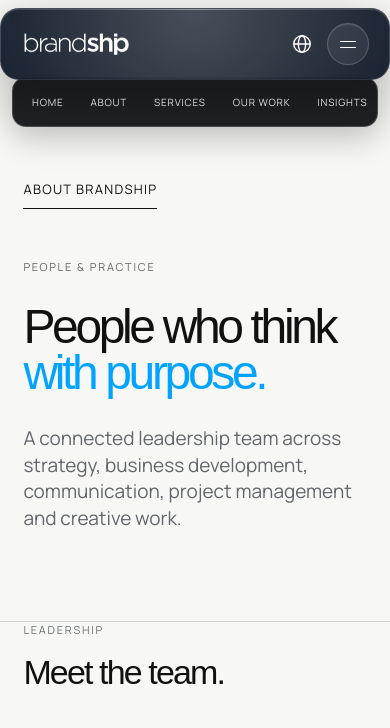
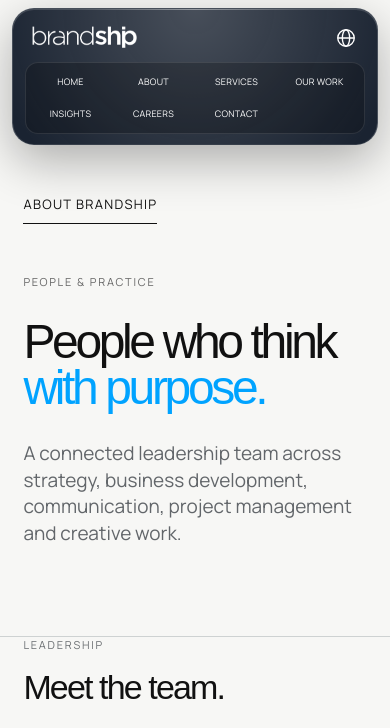
Before and after one commit to trqorganji/BrandShip.Demo, a website built with Vite: page team.html in a window 390 px wide. Shown: the top 728 px of the page. Built offline with nearby package versions, Linux system fonts and the light colour scheme; a web font is replaced by a local one.

Commit message:
Integrate mobile page links into main navbar

```diff
--- a/src/feedback-upgrade.css
+++ b/src/feedback-upgrade.css
@@ -43,3 +43,15 @@
 .team-hero{min-height:70svh}.team-directory .feedback-heading{margin-bottom:60px}.team-grid{display:grid;grid-template-columns:repeat(3,1fr);gap:55px 24px}.team-grid article{min-width:0}.team-grid img{width:100%;aspect-ratio:4/4.7;object-fit:cover;object-position:center 20%;filter:grayscale(1);display:block;background:#ddd;transition:filter .5s,transform .7s}.team-grid article:hover img{filter:grayscale(.4);transform:scale(1.015)}.team-grid h3{font-weight:300;font-size:clamp(24px,2.8vw,40px);letter-spacing:-.045em;margin:20px 0 8px}.team-grid p{font-size:14px;color:#6b7074}
 @media(max-width:800px){.practice-hero,.team-hero{padding:170px 6vw 70px;min-height:0}.practice-hero h1,.team-hero h1{font-size:clamp(48px,12vw,85px)}.practice-body,.team-directory{padding:0 6vw 70px}.practice-lead,.practice-questions{grid-template-columns:1fr}.practice-capabilities>div:last-child,.practice-method>p,.practice-related>div:last-child,.practice-related>.feedback-text-link{margin-left:0}.practice-capabilities article{grid-template-columns:1fr;gap:12px}.team-grid{grid-template-columns:repeat(2,1fr);gap:40px 16px}}
 @media(max-width:520px){.team-grid{grid-template-columns:1fr}.practice-hero .feedback-text-link,.team-hero .feedback-text-link{margin-bottom:50px}.practice-capabilities article{padding:22px 0}.practice-method>p{font-size:18px}}
+/* On phones the primary links belong to the main navbar, never a separate menu. */
+@media(max-width:900px){
+  .nav,.nav.scrolled{height:auto!important;min-height:128px;display:flex;flex-wrap:wrap;align-content:start;align-items:center;gap:5px 0;padding:10px 12px!important;top:8px!important;left:12px!important;right:12px!important;border-radius:22px!important}
+  .nav>.brand{order:0;flex:0 0 auto;margin:0 0 2px 4px}
+  .nav>.nav-actions{order:1;margin-left:auto!important;padding:0!important}
+  .nav .menu-btn,.nav .contact-pill{display:none!important}
+  .nav>.mobile-primary-nav{order:2;position:static;display:grid;grid-template-columns:repeat(4,minmax(0,1fr));flex:0 0 100%;width:100%;gap:2px;overflow:visible;padding:4px;margin:0;background:rgba(0,0,0,.22);border:1px solid rgba(255,255,255,.1);border-radius:13px;box-shadow:none;backdrop-filter:none}
+  .nav>.mobile-primary-nav a{display:flex;justify-content:center;align-items:center;min-width:0;min-height:30px;padding:6px 3px;border-radius:8px;font-size:9px;line-height:1.1;letter-spacing:.03em;text-align:center;white-space:nowrap}
+  .nav>.mobile-primary-nav a[aria-current=page]{background:rgba(255,255,255,.17)}
+  .page-shell .about-editorial-hero,.services-catalogue,.work-catalogue,.insights-catalogue,.careers-catalogue{padding-top:max(175px,env(safe-area-inset-top) + 170px)!important}
+  .practice-hero,.team-hero{padding-top:185px}
+}
--- a/src/feedback-upgrade.js
+++ b/src/feedback-upgrade.js
@@ -12,7 +12,7 @@ if (nav) {
     ['Careers', 'careers.html'], ['Contact', 'contact.html']
   ].map(([label, path]) => `<a href="${href(path)}">${label}</a>`).join(''));
   quick.setAttribute('aria-label', 'Primary navigation');
-  nav.after(quick);
+  nav.append(quick);
   const current = location.pathname.replace(/index\.html$/, '').replace(/\/$/, '');
   quick.querySelectorAll('a').forEach(link => {
     if (link.pathname.replace(/\/$/, '') === current) link.setAttribute('aria-current', 'page');
```
